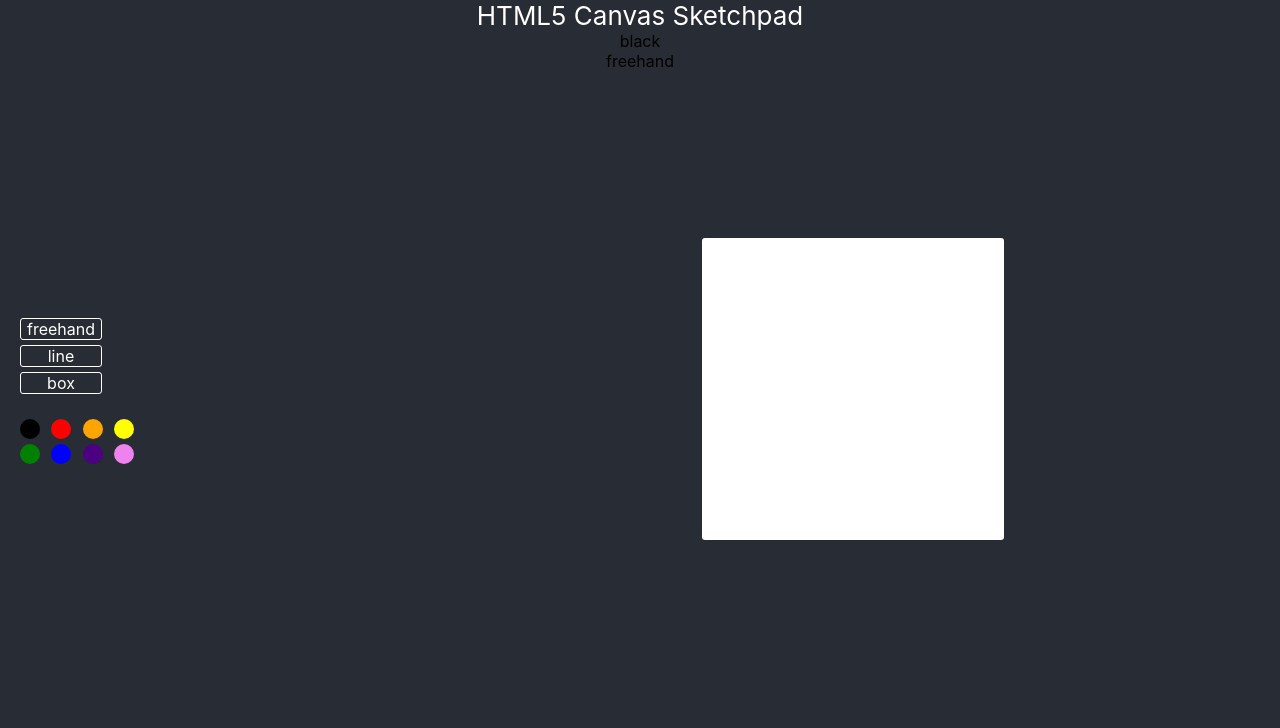
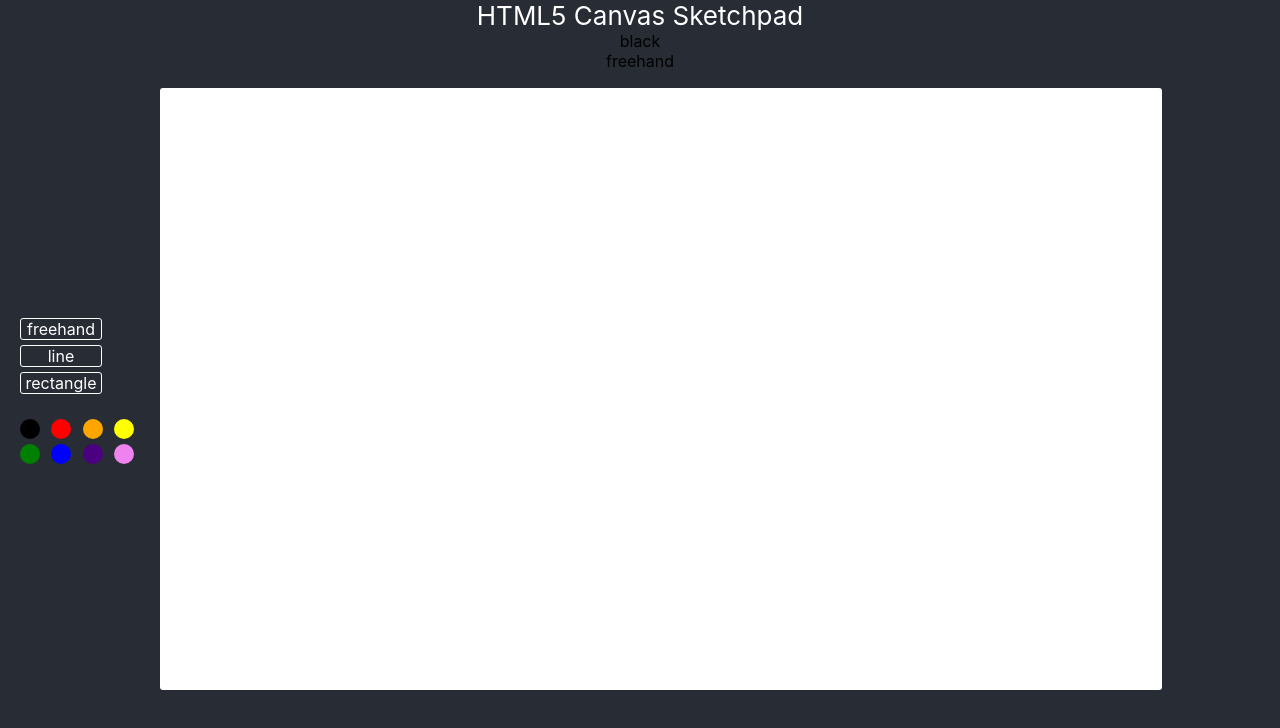
Before and after one commit to typeF/HTML5-Canvas-Sketchpad, a React (Create React App) app: page / in a window 1280 px wide. Shown: the top 728 px of the page. Built offline with nearby package versions, Linux system fonts and the light colour scheme.

Commit message:
Added create rectangle feature

```diff
--- a/src/layouts/Canvas/Canvas.js
+++ b/src/layouts/Canvas/Canvas.js
@@ -9,8 +9,8 @@ const CanvasContainer = styled.div`
 const CanvasEl = styled.canvas`
   background: white;
   border: 1px dashed white;
-  width: 300px;
-  height: 300px;
+  // width: 100%;
+  // height: 100%;
   border-radius: 3px;
 `;
 
@@ -51,6 +51,7 @@ export default function Canvas({ color, mode }) {
 
   const drawLine = () => {
     ctx.save();
+    // TODO: Persist pervious shapes fn
     ctx.clearRect(0, 0, 1000, 1000);
     ctx.beginPath();
     ctx.strokeStyle = color;
@@ -58,6 +59,19 @@ export default function Canvas({ color, mode }) {
     ctx.moveTo(initialX, initialY);
     ctx.lineTo(currentX, currentY);
     ctx.stroke();
+    ctx.restore();
+  };
+
+  const drawRectangle = () => {
+    const width = currentX - initialX;
+    const height = currentY - initialY;
+
+    ctx.save();
+    // TODO: Persist pervious shapes fn
+    ctx.clearRect(0, 0, 1000, 1000);
+    ctx.fillStyle = color;
+    ctx.lineWidth = 1;
+    ctx.fillRect(initialX, initialY, width, height);
     ctx.restore();
   };
 
@@ -81,6 +95,9 @@ export default function Canvas({ color, mode }) {
         case "line":
           drawLine();
           break;
+        case "rectangle":
+          drawRectangle();
+          break;
         default:
           break;
       }
@@ -99,6 +116,8 @@ export default function Canvas({ color, mode }) {
   return (
     <CanvasContainer>
       <CanvasEl
+        width="1000"
+        height="600"
         id="canvas"
         ref={canvasRef}
         onMouseDown={(e) => mouseDown(e)}
--- a/src/layouts/Toolbar/ModePanel.js
+++ b/src/layouts/Toolbar/ModePanel.js
@@ -19,7 +19,7 @@ const ModeSelect = styled.div`
 `;
 
 export default function ModePanel({ mode, setMode }) {
-  const modes = ["freehand", "line", "box"];
+  const modes = ["freehand", "line", "rectangle"];
 
   return (
     <ModeContainer>
```
